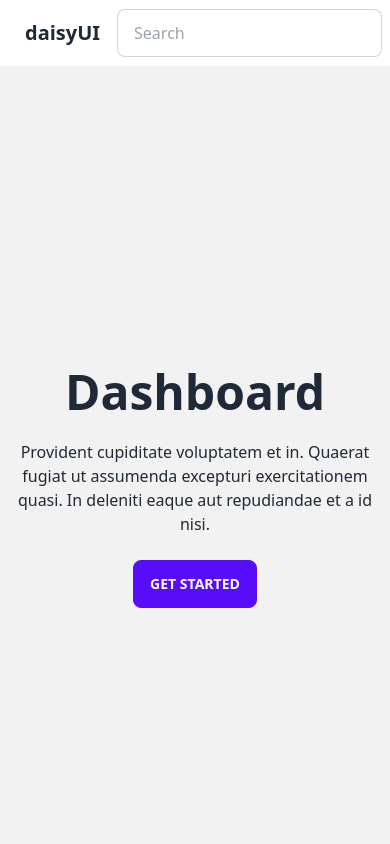
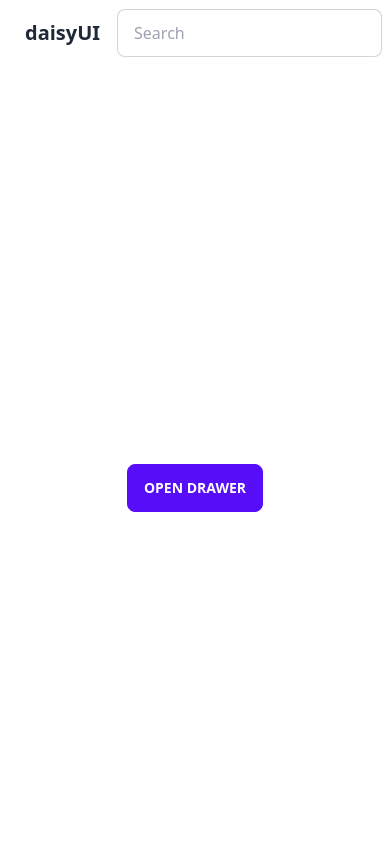
Before and after one commit to StingLab/inventory-management-system-v2, a React (Create React App) app: page /dashboard in a window 390 px wide. Shown: the top 844 px of the page. Built offline with nearby package versions, Linux system fonts and the light colour scheme.

Commit message:
Setup Nested Routing for dashboard and add header

```diff
--- a/src/App.js
+++ b/src/App.js
@@ -4,20 +4,22 @@
 import Contact from "./page/Contact";
 import Dashboard from "./page/dashboard/Dashboard";
 import Header from "./component/Header";
+import HeaderAndSidebar from "./component/HeaderAndSidebar";
 
 function App() {
   return (
     <div>
       <Routes>
-        //Home page
         <Route path="/" element={<Header />}>
           <Route index element={<Home/>}/>
           <Route path="about" element={<About/>} />
           <Route path="contact" element={<Contact/>} />
         </Route>
-        //Dashboard page
-        <Route path="dashboard" element={<Dashboard/>}/>
-        //Not Found Page
+
+        <Route path="dashboard" element={<HeaderAndSidebar/>}>
+          <Route index element={<Dashboard/>}/>
+        </Route>
+
         <Route path="*" element={<div><h1 className="text-center text-5xl font-bold">404 Not Found</h1></div>} />
       </Routes>
     </div>
--- a/src/component/Header2.js
+++ b/src/component/HeaderAndSidebar.js
@@ -1,7 +1,7 @@
 import React from 'react';
-import { Link } from 'react-router-dom';
+import { Link, Outlet } from 'react-router-dom';
 
-function Header2(props) {
+function HeaderAndSidebar(props) {
     return (
         <div>
            <div className="navbar bg-base-100">
@@ -31,8 +31,26 @@
                     </div>
                 </div>
             </div>
+
+            <div className="drawer drawer-mobile">
+                <input id="my-drawer-2" type="checkbox" className="drawer-toggle" />
+                <div className="drawer-content flex flex-col items-center justify-center">
+                    <label for="my-drawer-2" className="btn btn-primary drawer-button lg:hidden">Open drawer</label>
+
+                </div>
+                <div className="drawer-side">
+                    <label for="my-drawer-2" className="drawer-overlay"></label>
+                    <ul className="menu p-4 overflow-y-auto w-80 bg-base-100 text-base-content">
+                    <li><a>Sidebar Item 1</a></li>
+                    <li><a>Sidebar Item 2</a></li>
+                    </ul>
+
+                </div>
+            </div>
+
+            <Outlet/>
         </div>
     );
 }
 
-export default Header2;
+export default HeaderAndSidebar;
--- a/src/component/SideBar.js
+++ /dev/null
@@ -1,25 +0,0 @@
-import React from 'react';
-
-function SideBar(props) {
-    return (
-        <div>
-            <div class="drawer drawer-mobile">
-                <input id="my-drawer-2" type="checkbox" class="drawer-toggle" />
-                <div class="drawer-content flex flex-col items-center justify-center">
-                    <label for="my-drawer-2" class="btn btn-primary drawer-button lg:hidden">Open drawer</label>
-
-                </div>
-                <div class="drawer-side">
-                    <label for="my-drawer-2" class="drawer-overlay"></label>
-                    <ul class="menu p-4 overflow-y-auto w-80 bg-base-100 text-base-content">
-                    <li><a>Sidebar Item 1</a></li>
-                    <li><a>Sidebar Item 2</a></li>
-                    </ul>
-
-                </div>
-            </div>
-        </div>
-    );
-}
-
-export default SideBar;
--- a/src/page/dashboard/Dashboard.js
+++ b/src/page/dashboard/Dashboard.js
@@ -1,10 +1,8 @@
 import React from 'react';
-import Header2 from '../../component/Header2';
 
 function Dashboard(props) {
     return (
         <div>
-            <Header2/>
             <div className="hero min-h-screen bg-base-200">
                 <div className="hero-content text-center">
                     <div className="max-w-md">
```
